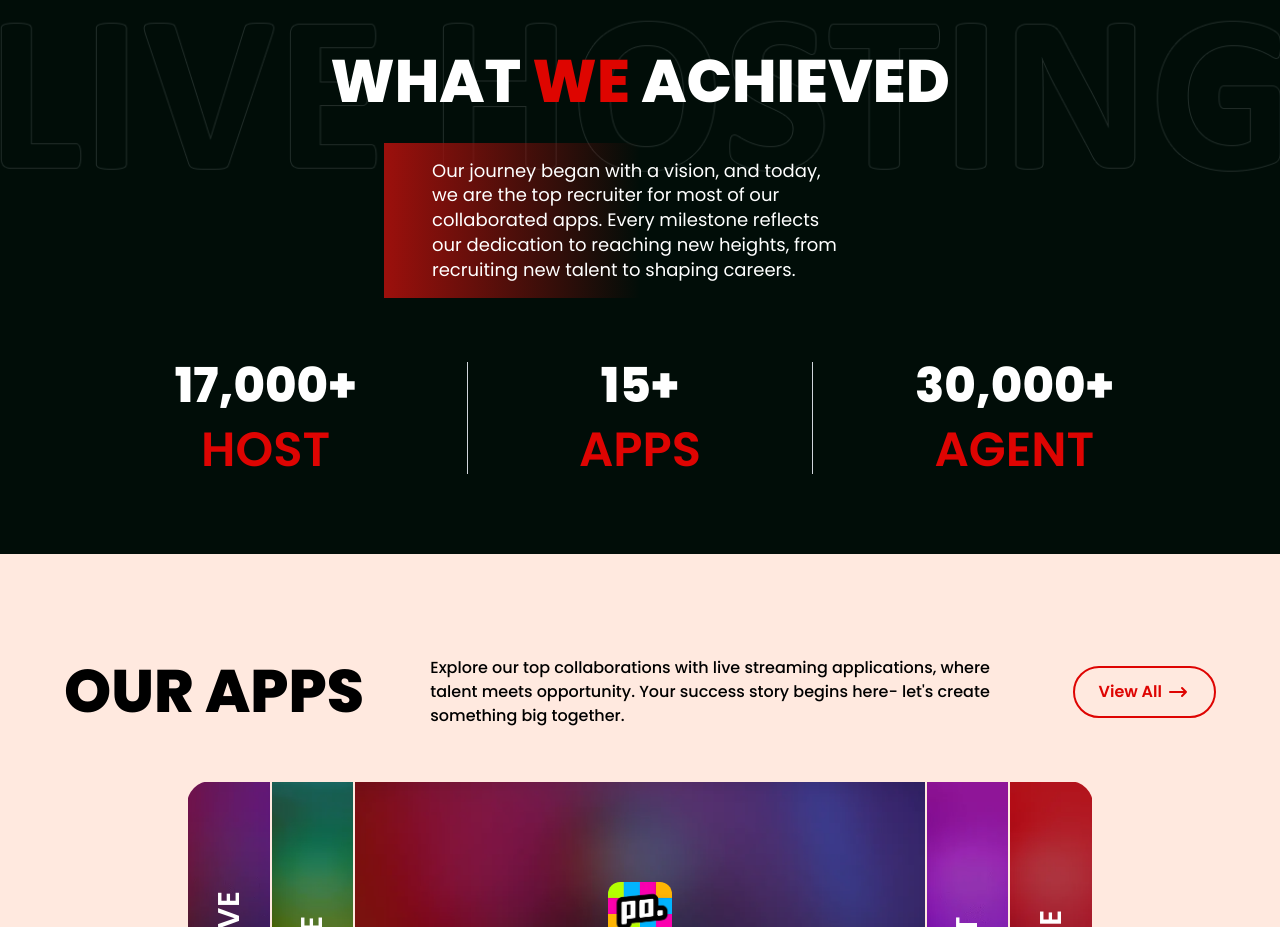
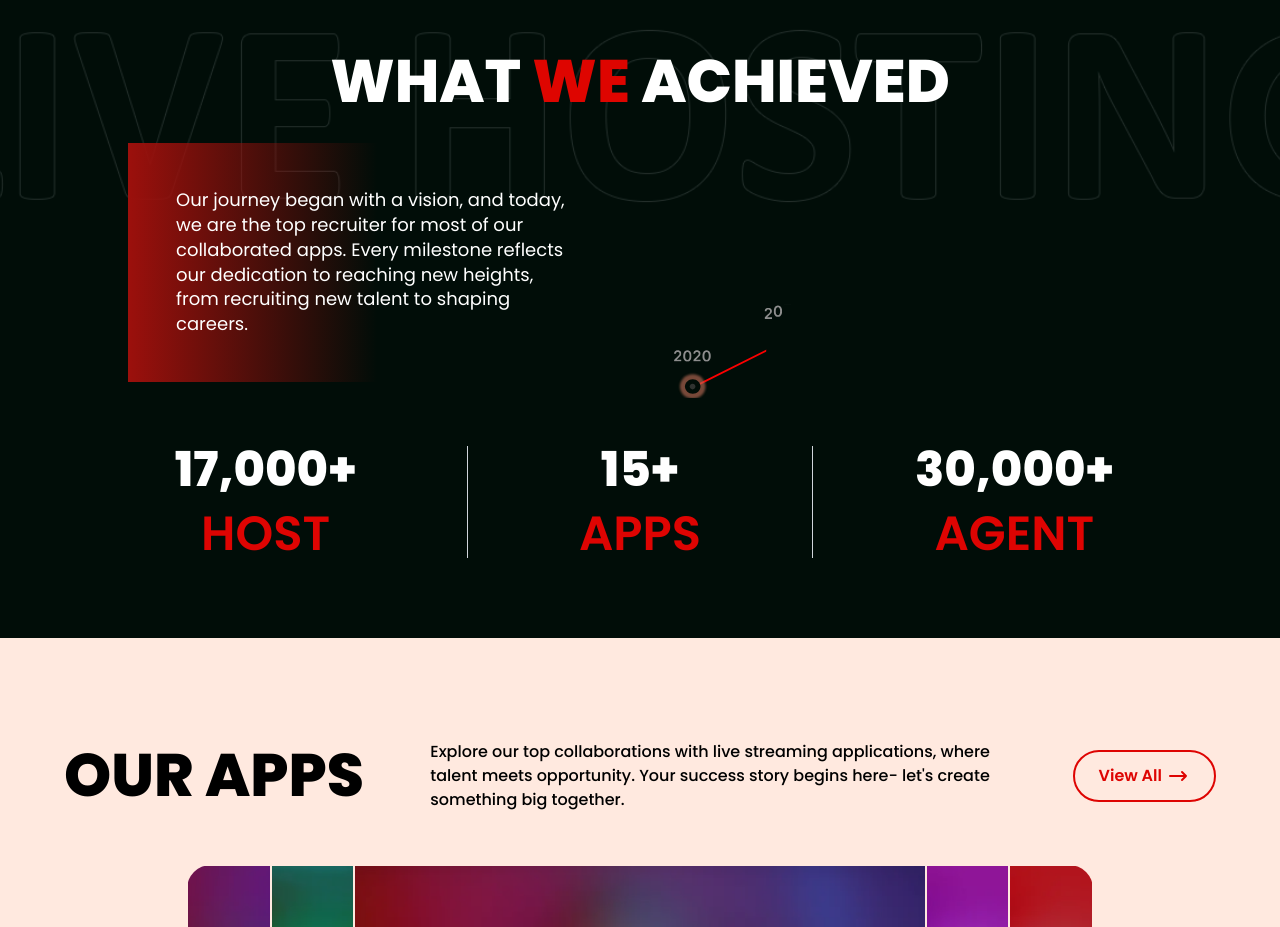
Before and after one commit to HarshLH-web/lh-next, a Next.js app: page / in a window 1280 px wide. Shown: the part 1740-2667 px from the top of the page. Built offline with nearby package versions, Linux system fonts and the light colour scheme.

Commit message:
Added new pages

```diff
--- a/src/components/Header.js
+++ b/src/components/Header.js
@@ -171,19 +171,19 @@ function Header() {
           variants={dropdownVariants}
 
         >
-          <a
+          <Link
             href="/become-live-streamer"
             className="block px-4 py-2 text-base hover:text-gray-400 font-semibold whitespace-nowrap"
           >
             Become Live Streamer
-          </a>
+          </Link>
           <div className="h-px w-40 mx-auto bg-gray-300"></div>
-          <a
+          <Link
             href="/become-an-agent"
             className="block px-4 py-2 text-base hover:text-gray-400 font-semibold"
           >
             Become Agent
-          </a>
+          </Link>
         </motion.div>
       </div>
 
@@ -291,12 +291,12 @@ function Header() {
                 isRegistrationOpen ? 'block' : 'hidden'
               } absolute top-9 -left-10 w-56 bg-gradient-to-b from-[#FEFEFC] to-[#F9F6E3] mt-2 text-black rounded-[0rem_0rem_1rem_1rem] overflow-hidden text-center z-10`}
             >
-              <a href="/become-live-streamer" className="block px-4 py-3 text-base hover:text-white font-semibold hover:bg-[#DE0402] transition-all duration-300">
+              <Link href="/become-live-streamer" className="block px-4 py-3 text-base hover:text-white font-semibold hover:bg-[#DE0402] transition-all duration-300">
                 Become Live Streamer
-              </a>
-              <a href="/become-an-agent" className="block px-4 py-3 text-base hover:text-white font-semibold hover:bg-[#DE0402] transition-all duration-300">
+              </Link>
+              <Link href="/become-an-agent" className="block px-4 py-3 text-base hover:text-white font-semibold hover:bg-[#DE0402] transition-all duration-300">
                 Become An Agent
-              </a>
+              </Link>
             </div>
           </div>
 
@@ -332,19 +332,19 @@ function Header() {
                 isSupportOpen ? 'block' : 'hidden'
               } absolute top-9 -left-14 w-48 bg-gradient-to-b from-[#FEFEFC] to-[#F9F6E3] rounded-[0rem_0rem_1rem_1rem] mt-2 text-black overflow-hidden z-10`}
             >
-              <a href="/customer-support" className="block px-6 py-3 text-base hover:text-white hover:bg-[#DE0402] whitespace-nowrap">
+              <Link href="/customer-support" className="block px-6 py-3 text-base hover:text-white hover:bg-[#DE0402] whitespace-nowrap">
                 Customer Support
-              </a>
-              <a href="/asked-questions" className="block px-6 py-3 text-base hover:text-white hover:bg-[#DE0402] whitespace-nowrap">
+              </Link>
+              <Link href="/asked-questions" className="block px-6 py-3 text-base hover:text-white hover:bg-[#DE0402] whitespace-nowrap">
                 FAQ
-              </a>
+              </Link>
             </div>
           </div>
 
 
 
           {/* Apply Now Button */}
-          <a href="/apply-now">
+          <Link href="/apply-now">
             <button className="bg-[#DE0402] hover:bg-white text-white hover:text-[#DE0402] py-2 xl:py-3 px-6 rounded-full font-semibold flex items-center gap-2 transition duration-300 border-2 border-[#DE0402]">
             Apply Now
             <svg
@@ -362,7 +362,7 @@ function Header() {
               />
             </svg>
           </button>
-          </a>
+        </Link>
 
         </nav>
       </div>
--- a/src/pages/become-an-agent.js
+++ b/src/pages/become-an-agent.js
@@ -2,6 +2,7 @@ import Image from "next/image";
 import BlogForm from "../components/BlogForm";
 import dynamic from 'next/dynamic';
 import Head from "next/head";
+import Link from "next/link";
 
 const ScrollingText = dynamic(() => import('../components/TextOpacity'), { ssr: false });
 
@@ -85,7 +86,7 @@ function BecomeAnAgent() {
                 <h2 className="text-[#1C1B1B] text-3xl lg:text-[42px] lg:leading-[1.15] font-semibold pl-4 lg:pl-0 mb-2">Who are Agents?</h2>
                 <ScrollingText className="text-[#1C1B1B] text-xl lg:text-2xl" text="The agents act as a bridge between talented streamers and live-streaming platforms. This opportunity will allow you to work with various talented individuals." />
             </div>
-            <a href="/apply-now" className="bg-[#DE0402] w-fit text-white py-2 px-6 rounded-full font-semibold flex items-center gap-2 transition duration-300 border-2 border-[#DE0402] mx-auto mt-4 lg:mt-6 hover:bg-transparent hover:text-[#DE0402]">Join Us</a>
+            <Link href="/apply-now" className="bg-[#DE0402] w-fit text-white py-2 px-6 rounded-full font-semibold flex items-center gap-2 transition duration-300 border-2 border-[#DE0402] mx-auto mt-4 lg:mt-6 hover:bg-transparent hover:text-[#DE0402]">Join Us</Link>
         </div>
 
         {/* Section 3 */}
@@ -111,7 +112,7 @@ function BecomeAnAgent() {
                     <p className="text-[#363636] text-base lg:text-[19px] mb-4">At LH Talent Agency, we understand the challenges agents face, and we are here to support you at every step. We offer you valuable tips and resources that will help you succeed. By joining our team, you will gain access to the vast network of industry connections.</p>
 
                     <p className="text-[#363636] text-base lg:text-[19px] font-semibold">Ready to take the next step? </p>
-                    <p className="text-[#363636] text-base lg:text-[19px] font-semibold">Fill out the <a href="/become-an-agent" className="text-[#DE0402] underline hover:text-[#363636]">registration form</a> above and start your journey as a talent agent with us today!</p>
+                    <p className="text-[#363636] text-base lg:text-[19px] font-semibold">Fill out the <Link href="/become-an-agent" className="text-[#DE0402] underline hover:text-[#363636]">registration form</Link> above and start your journey as a talent agent with us today!</p>
                 </div>
             </div>
         </div>
--- a/src/pages/index.js
+++ b/src/pages/index.js
@@ -5,9 +5,10 @@ import ScrollUpButton from "../components/ScrollUp";
 import Testimonials from "../components/Testimonial";
 import AppsAccordion from "../components/Accordion";
 import CountUp from "react-countup";
-// import Lottie from "lottie-react";
-// import groupAnimation from '@/app/assets/Group-5.json';
+import Lottie from "lottie-react";
+import groupAnimation from '../assets/Group-5.json';
 import { InView } from 'react-intersection-observer';
+import Link from "next/link";
 
 const HomeSchema =
   {
@@ -97,7 +98,7 @@ export default function Home() {
             <h1 className="text-[35px] max-w-[300px] mx-auto sm:mx-0 sm:max-w-none sm:text-[3rem] xl:text-6xl 2xl:text-[4.25rem] leading-[1.15] sm:leading-tight uppercase font-black">
               LH Talent Agency <span className="sm:hidden">where</span> <br />
               <span className="inline-flex items-center gap-4"><span className="hidden sm:block">where</span> talent
-                <span><Image src="/live-hosting.gif" alt="Live Icon" className="w-auto h-12 sm:h-16 xl:h-20 2xl:h-24 object-contain sm:mt-1" loading="eager" width="50" height="24" />
+                <span><Image src="/live-hosting.gif" alt="Live Icon" unoptimized className="w-auto h-12 sm:h-16 xl:h-20 2xl:h-24 object-contain sm:mt-1" loading="eager" width="50" height="24" />
                 </span>
               </span> <br />
               meets opportunity
@@ -108,7 +109,7 @@ export default function Home() {
             <p className="text-base lg:text-xl lg:pr-24 font-semibold mt-2">Ready to take your streaming journey to the next level? Let us help you shine on the world&apos;s leading platforms.</p>
             </div>
 
-       <a href="/apply-now">
+       <Link href="/apply-now">
        <button
           className="bg-transparent hover:bg-[#DE0402] hover:text-white text-[#DE0402] border-[#DE0402] border-2 py-3 px-6 rounded-full font-semibold flex items-center gap-1 w-fit relative overflow-hidden group transition duration-300 mx-auto mt-2 lg:m-0"
           aria-label="Discover Now"
@@ -132,7 +133,7 @@ export default function Home() {
           </span>
         </button>
 
-       </a>
+       </Link>
           </div>
           {/* Banner Image */}
           <div className="w-full lg:w-2/5 flex items-end">
@@ -205,7 +206,7 @@ export default function Home() {
           <div className="w-full lg:w-1/2 text-white flex items-center mx-auto px-6 lg:px-12 py-6 lg:py-4 wwa-gradient lg:my-8 mb-4 text-lg text-center lg:text-left">
           <p className="text-base lg:text-lg leading-snug">Our journey began with a vision, and today, we are the top recruiter for most of our collaborated apps. Every milestone reflects our dedication to reaching new heights, from recruiting new talent to shaping careers.</p>
           </div>
-          {/* <InView>
+          <InView>
             {({ref, inView}) => (
               <div ref={ref} className="w-full lg:w-1/2 my-4 flex items-center justify-center">
               <Lottie
@@ -216,7 +217,7 @@ export default function Home() {
             </div>
             )
           }
-          </InView> */}
+          </InView>
 
         </div>
 
@@ -286,7 +287,7 @@ export default function Home() {
             <div className="flex flex-col lg:flex-row items-center justify-between gap-2">
               <h2 className="uppercase text-center text-black font-extrabold text-4xl lg:text-6xl 2xl:text-7xl leading-snug">Our Apps</h2>
               <p className="text-base font-medium max-w-[36rem] text-center lg:text-left ">Explore our top collaborations with live streaming applications, where talent meets opportunity. Your success story begins here- let&apos;s create something big together.</p>
-              <a href="/apply-now" className="rounded-full mt-4 lg:mt-0">
+              <Link href="/apply-now" className="rounded-full mt-4 lg:mt-0">
               <button
         className="bg-transparent hover:bg-[#DE0402] hover:text-white text-[#DE0402] border-[#DE0402] border-2 py-3 px-6 rounded-full font-semibold flex items-center gap-1 w-fit relative overflow-hidden group transition duration-300 mx-auto lg:m-0"
         aria-label="View All"
@@ -308,7 +309,8 @@ export default function Home() {
             />
           </svg>
         </span>
-              </button></a>
+              </button>
+              </Link>
             </div>
             {/* app container */}
             <div>
--- a/src/pages/live-streaming-tips.js
+++ b/src/pages/live-streaming-tips.js
@@ -2,6 +2,7 @@ import gsap from "gsap"
 import ScrollTrigger from "gsap/ScrollTrigger"
 import Image from "next/image"
 import Head from "next/head"
+import Link from "next/link"
 
 // Register ScrollTrigger plugin
 gsap.registerPlugin(ScrollTrigger)
@@ -112,14 +113,14 @@ function StreamingTips() {
             <p className="text-base lg:text-lg text-black/80 mt-2 lg:mt-4 mb-2 leading-[1.375]">When setting up your profile, choose a clear profile picture and wear comfortable clothing. Before streaming, check your background settings and always keep the set-up neat and clean. You can also include a few aesthetic elements in the background (if desired). Greet your viewers by name to create a welcoming atmosphere.
             </p>
             <p className="text-base lg:text-lg text-black/80 font-semibold">Stay updated on app policies and occasional events to maximize income.</p>
-            <a href="/become-live-streamer">
+            <Link href="/become-live-streamer">
    <button
       className="bg-transparent hover:bg-[#DE0402] hover:text-white text-[#DE0402] border-[#DE0402] border-2 py-2 px-6 rounded-full font-semibold flex items-center gap-1 w-fit relative overflow-hidden group transition duration-300 mx-auto mt-2 lg:mt-4 lg:ml-0"
     >
       <span>Get Started</span>
     </button>
 
-   </a>
+   </Link>
           </div>
           <div className="w-full max-w-[28rem]">
             <Image src="/Be a Successful Streamer.png" alt="Become a Successful Streamer with LH Talent Agency! Join Today" className="w-full h-full object-cover rounded-lg" width={1000} height={100} />
--- a/src/pages/our-services.js
+++ b/src/pages/our-services.js
@@ -2,6 +2,7 @@ import { useState } from "react";
 import Head from "next/head";
 import Image from "next/image";
 import ScrollingText from "../components/TextOpacity";
+import Link from "next/link";
 
 function Services() {
   const [activeTab, setActiveTab] = useState(1);
@@ -190,7 +191,7 @@ function Services() {
         <div className="w-[90%] mx-auto lg:w-[80%] max-w-screen-lg text-center">
           <ScrollingText className="text-3xl lg:text-3xl lg:leading-[1.35] font-semibold" text="Explore exciting opportunities in the live-streaming world! We provide personal support and guidance to help you succeed. Join us and let's make your dreams a reality!" />
         </div>
-        <a href="/apply-now" className="bg-[#DE0402] w-fit text-white py-2 px-6 rounded-full font-semibold flex items-center gap-2 transition duration-300 border-2 border-[#DE0402] mx-auto mt-4 lg:mt-8 hover:bg-transparent hover:text-[#DE0402]">Apply Now</a>
+        <Link href="/apply-now" className="bg-[#DE0402] w-fit text-white py-2 px-6 rounded-full font-semibold flex items-center gap-2 transition duration-300 border-2 border-[#DE0402] mx-auto mt-4 lg:mt-8 hover:bg-transparent hover:text-[#DE0402]">Apply Now</Link>
       </div>
 
       {/* Section 5 */}
```
Also changed, not shown: src/pages/become-live-streamer.js (+4 -3 lines).
